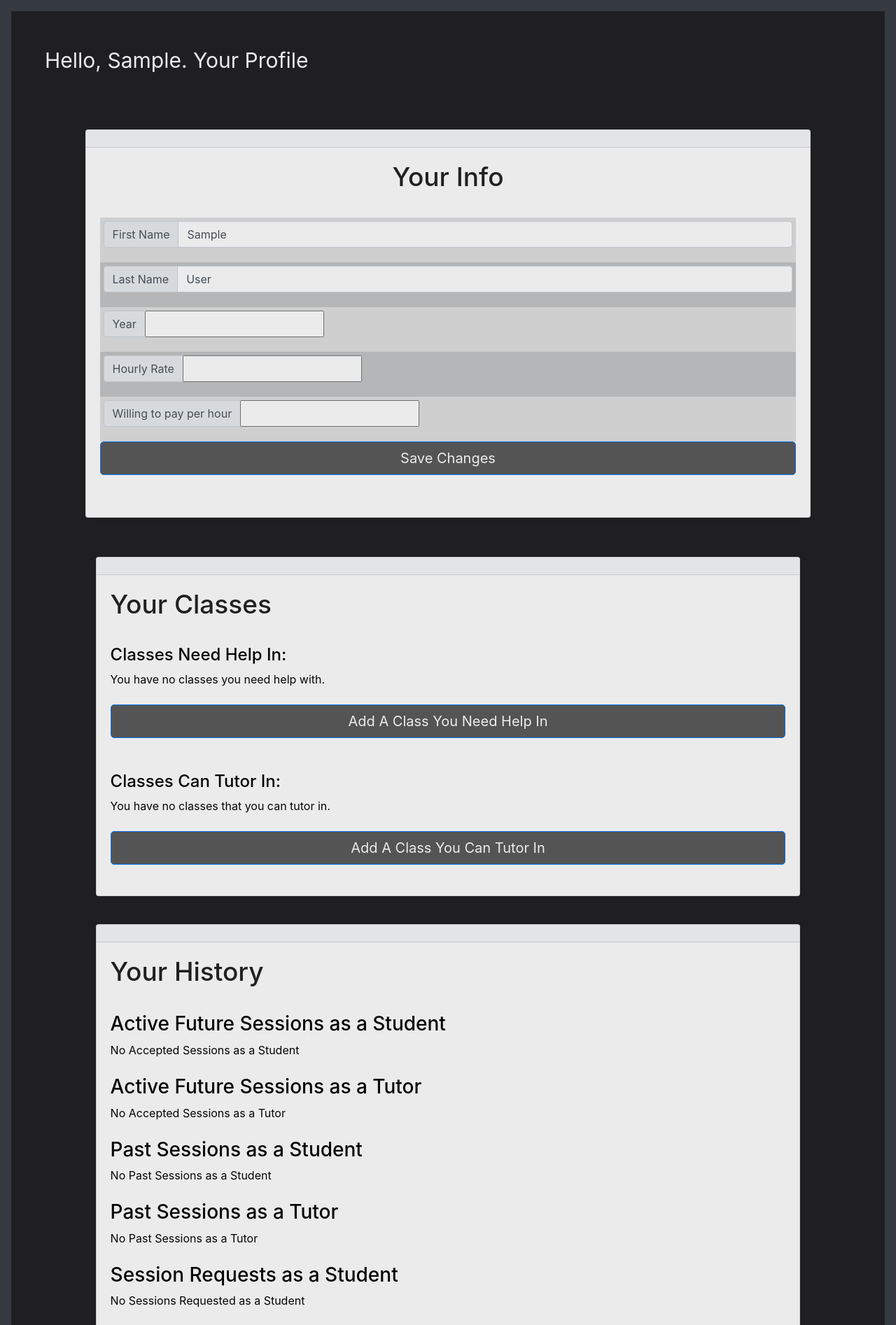
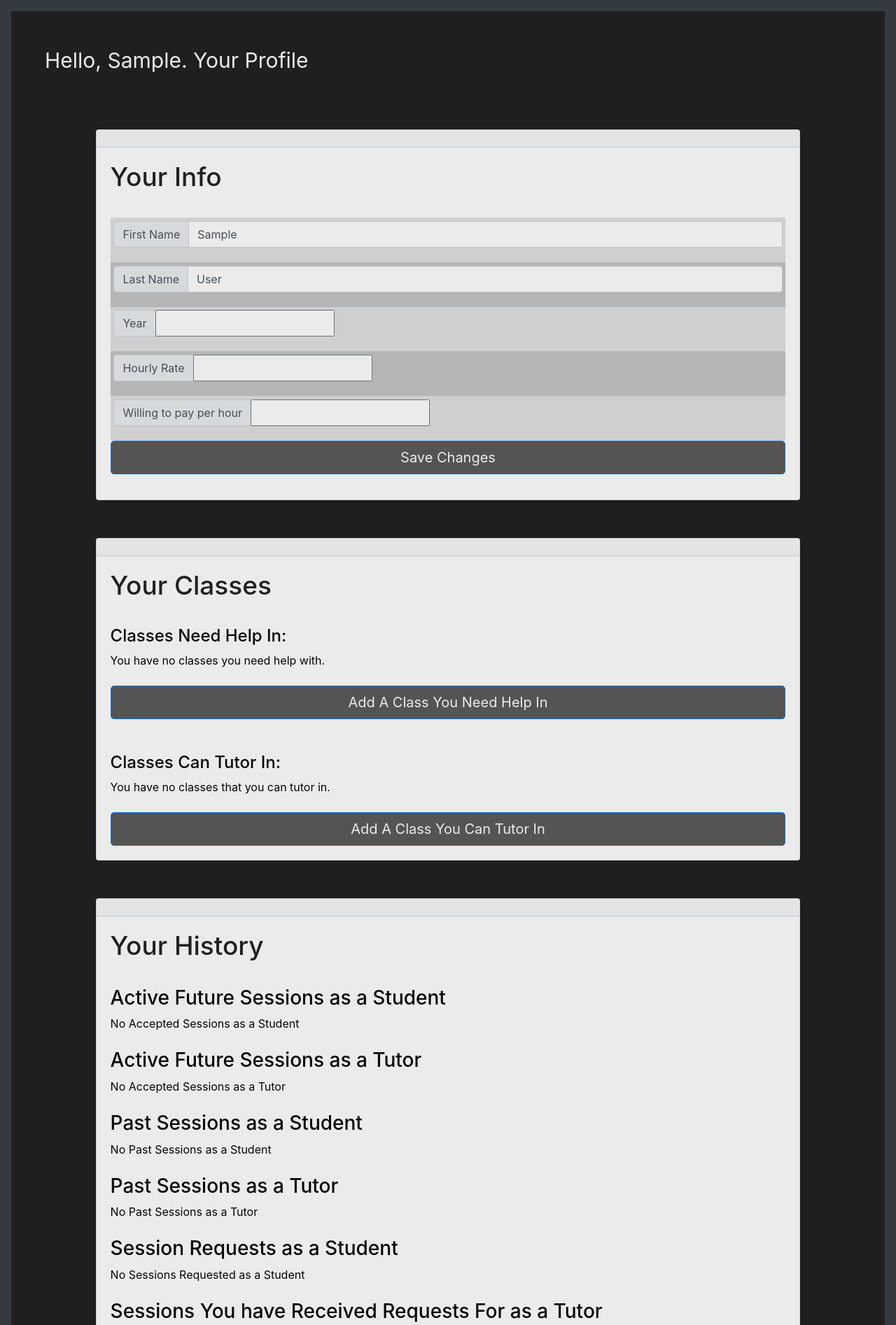
Before and after one commit to jam3gw/QuickTutorApp, a Django app: page /profile/ in a window 1280 px wide. Shown: the part 56-1950 px from the top of the page at 70% size. Run offline with Django 3.2, Linux system fonts and the light colour scheme; the visitor is signed in with stand-in values (Sample User, id 1); data that the repository does not hold is empty; some libraries are stand-ins or nearby versions.

Commit message:
uniformed cards

```diff
--- a/QuickTutor/static/styling/profile.css
+++ b/QuickTutor/static/styling/profile.css
@@ -151,7 +151,6 @@ tr:nth-child(even) {
 }
 
 .card{
-  height: 100%;
   margin: 0px;
 }
 
--- a/QuickTutor/templates/QuickTutor/profile.html
+++ b/QuickTutor/templates/QuickTutor/profile.html
@@ -54,7 +54,7 @@
 
         <div class="container">
           <div class="grid-container">
-          <div class="card-deck mb-3 text-center">
+          <!--<div class="card-deck mb-3 text-center">-->
             <div class="card mb-4 shadow-sm">
               <div class="card-header">
                 <!--<h4 class="my-0 font-weight-normal">wait what</h4>-->
```
